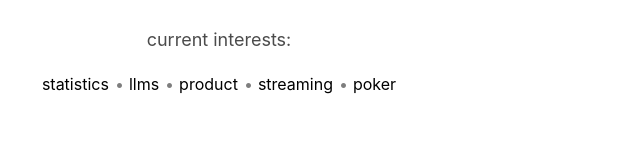
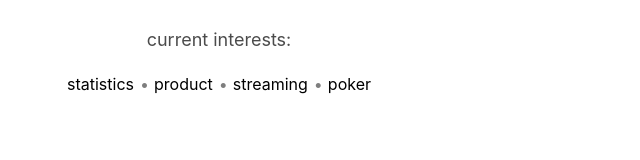
Before and after one commit to bilalafzalshafi/website, a plain HTML site: page docs/index.html in a window 1280 px wide. Shown: the part 318-478 px from the top of the page, without its empty margins (421-1061 px from the left). Drawn offline with Linux system fonts and the light colour scheme.

Commit message:
Update interests

```diff
--- a/docs/index.html
+++ b/docs/index.html
@@ -230,7 +230,6 @@
                     <h2>current interests:</h2>
                     <div class="interests-list">
                         <span>statistics</span>
-                        <span>llms</span>
                         <span>product</span>
                         <span>streaming</span>
                         <span>poker</span>
```
